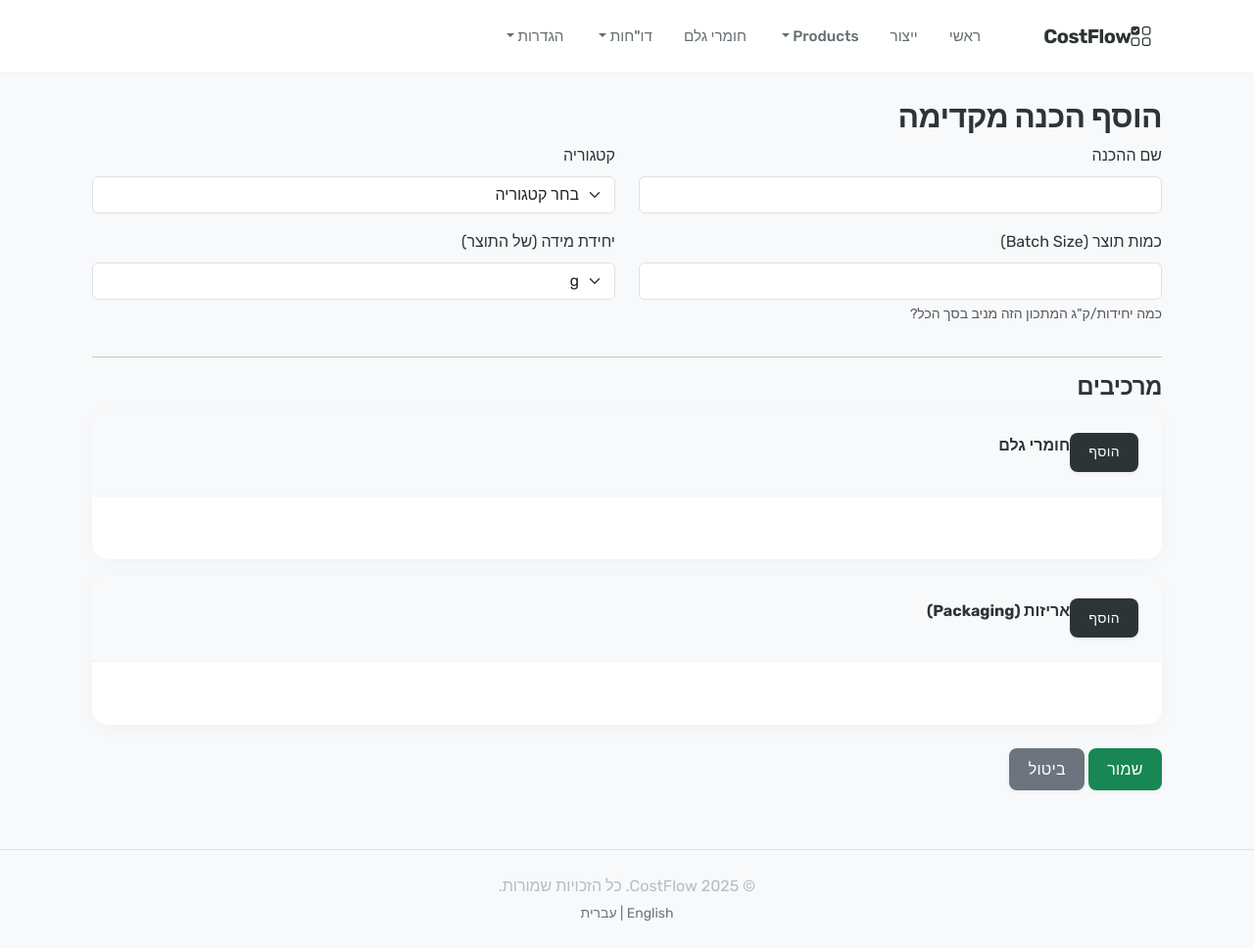
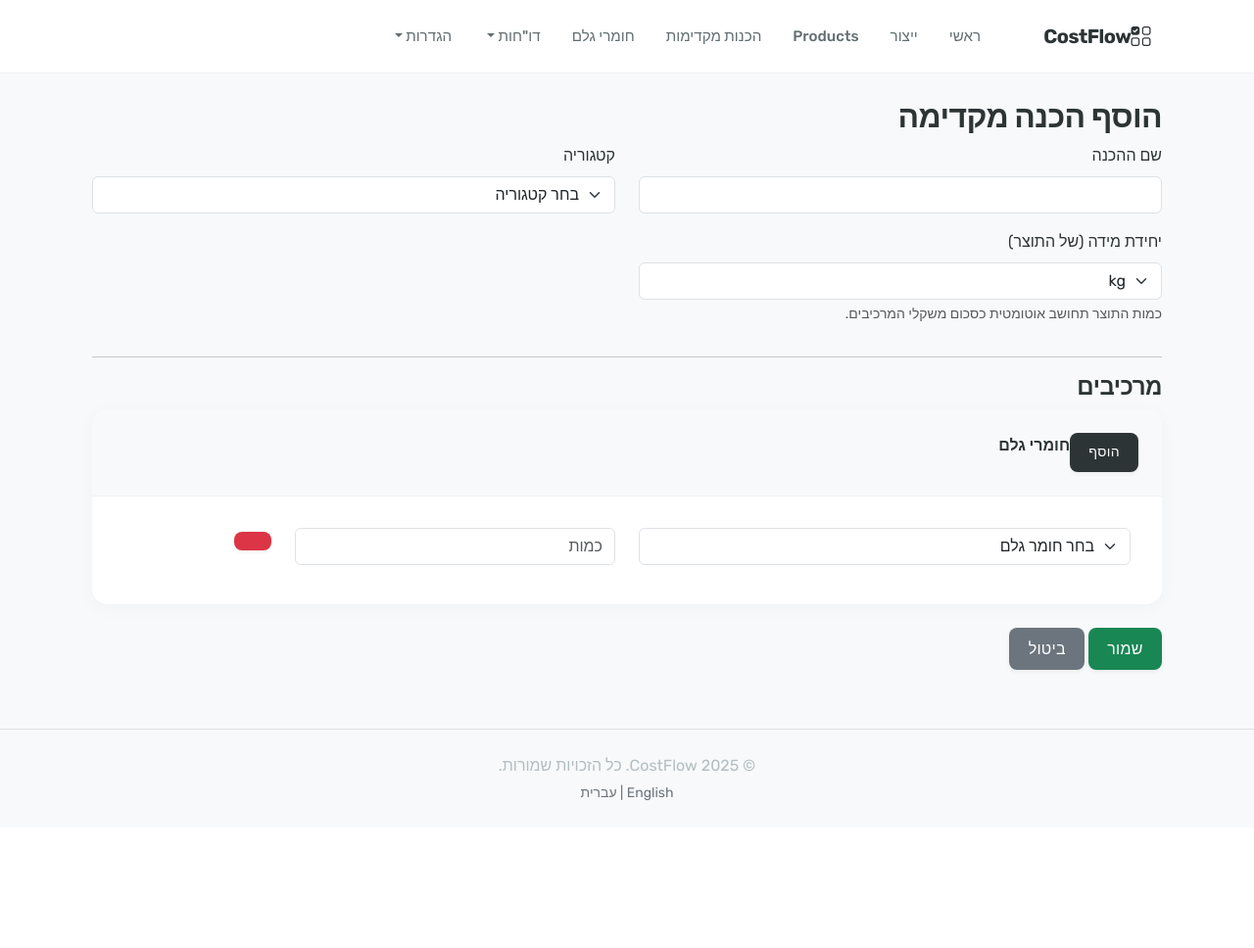
Before and after one commit to gabik/costflow, a Flask app: page /premakes/add in a window 1280 px wide. Shown: the whole page at 98% size. After the commit the page ends 818 px from the top, so only its background shows below. Run offline with Flask 3, Linux system fonts and the light colour scheme; some libraries are stand-ins or nearby versions.

Commit message:
upper bar ui and premakes alignements

```diff
--- a/app/routes.py
+++ b/app/routes.py
@@ -11,7 +11,7 @@ from .models import db, RawMaterial, Labor, Packaging, Product, ProductComponent
 main_blueprint = Blueprint('main', __name__)
 
 # Predefined units for raw materials
-units_list = ["g", "kg", "ml", "l", "piece"]
+units_list = ["kg", "g", "ml", "l", "piece"]
 
 def log_audit(action, target_type, target_id=None, details=None):
     try:
@@ -464,10 +464,21 @@ def add_premake():
     if request.method == 'POST':
         name = request.form['name']
         category_id = request.form.get('category_id')
-        batch_size = float(request.form['batch_size'])
-        unit = request.form['unit']
+        unit = request.form.get('unit', 'kg') # Default to kg
 
         category = Category.query.get(category_id) if category_id else None
+
+        # Process components first to calculate batch size
+        raw_materials = request.form.getlist('raw_material[]')
+        raw_material_quantities = request.form.getlist('raw_material_quantity[]')
+
+        batch_size = 0
+        components_data = []
+
+        for material_id, quantity_str in zip(raw_materials, raw_material_quantities):
+            quantity = float(quantity_str)
+            batch_size += quantity
+            components_data.append({'id': material_id, 'qty': quantity})
 
         premake = Premake(
             name=name,
@@ -480,10 +491,62 @@ def add_premake():
 
         log_audit("CREATE", "Premake", premake.id, f"Created premake {premake.name}")
 
+        # Add components to DB
+        for item in components_data:
+            component = PremakeComponent(
+                premake_id=premake.id,
+                component_type='raw_material',
+                component_id=item['id'],
+                quantity=item['qty']
+            )
+            db.session.add(component)
+
+        # Initial Stock Log (start with 0)
+        initial_stock_log = StockLog(
+            premake_id=premake.id,
+            action_type='set',
+            quantity=0
+        )
+        db.session.add(initial_stock_log)
+
+        db.session.commit()
+        return redirect(url_for('main.premakes'))
+
+    all_raw_materials = [m.to_dict() for m in RawMaterial.query.all()]
+    premake_categories = Category.query.filter_by(type='premake').all()
+    categories = Category.query.filter_by(type='raw_material').all() # For raw material modal if needed
+
+    return render_template(
+        'add_or_edit_premake.html',
+        premake=None,
+        all_raw_materials=all_raw_materials,
+        premake_categories=premake_categories,
+        categories=categories,
+        units=units_list
+    )
+
+@main_blueprint.route('/premakes/edit/<int:premake_id>', methods=['GET', 'POST'])
+def edit_premake(premake_id):
+    premake = Premake.query.get_or_404(premake_id)
+
+    if request.method == 'POST':
+        premake.name = request.form['name']
+        premake.category_id = request.form.get('category_id')
+        premake.unit = request.form['unit']
+
+        # Clear existing components
+        PremakeComponent.query.filter_by(premake_id=premake.id).delete()
+
         # Process components
         raw_materials = request.form.getlist('raw_material[]')
         raw_material_quantities = request.form.getlist('raw_material_quantity[]')
-        for material_id, quantity in zip(raw_materials, raw_material_quantities):
+
+        batch_size = 0
+
+        for material_id, quantity_str in zip(raw_materials, raw_material_quantities):
+            quantity = float(quantity_str)
+            batch_size += quantity
+
             component = PremakeComponent(
                 premake_id=premake.id,
                 component_type='raw_material',
@@ -492,85 +555,13 @@ def add_premake():
             )
             db.session.add(component)
 
-        packaging_ids = request.form.getlist('packaging[]')
-        packaging_quantities = request.form.getlist('packaging_quantity[]')
-        for pkg_id, quantity in zip(packaging_ids, packaging_quantities):
-            component = PremakeComponent(
-                premake_id=premake.id,
-                component_type='packaging',
-                component_id=pkg_id,
-                quantity=quantity
-            )
-            db.session.add(component)
-
-        # Initial Stock Log (start with 0)
-        initial_stock_log = StockLog(
-            premake_id=premake.id,
-            action_type='set',
-            quantity=0
-        )
-        db.session.add(initial_stock_log)
-
-        db.session.commit()
-        return redirect(url_for('main.premakes'))
-
-    all_raw_materials = [m.to_dict() for m in RawMaterial.query.all()]
-    all_packaging = [p.to_dict() for p in Packaging.query.all()]
-    premake_categories = Category.query.filter_by(type='premake').all()
-    categories = Category.query.filter_by(type='raw_material').all() # For raw material modal if needed
-
-    return render_template(
-        'add_or_edit_premake.html',
-        premake=None,
-        all_raw_materials=all_raw_materials,
-        all_packaging=all_packaging,
-        premake_categories=premake_categories,
-        categories=categories,
-        units=units_list
-    )
-
-@main_blueprint.route('/premakes/edit/<int:premake_id>', methods=['GET', 'POST'])
-def edit_premake(premake_id):
-    premake = Premake.query.get_or_404(premake_id)
-
-    if request.method == 'POST':
-        premake.name = request.form['name']
-        premake.category_id = request.form.get('category_id')
-        premake.batch_size = float(request.form['batch_size'])
-        premake.unit = request.form['unit']
-
-        # Clear existing components
-        PremakeComponent.query.filter_by(premake_id=premake.id).delete()
-
-        # Process components
-        raw_materials = request.form.getlist('raw_material[]')
-        raw_material_quantities = request.form.getlist('raw_material_quantity[]')
-        for material_id, quantity in zip(raw_materials, raw_material_quantities):
-            component = PremakeComponent(
-                premake_id=premake.id,
-                component_type='raw_material',
-                component_id=material_id,
-                quantity=quantity
-            )
-            db.session.add(component)
-
-        packaging_ids = request.form.getlist('packaging[]')
-        packaging_quantities = request.form.getlist('packaging_quantity[]')
-        for pkg_id, quantity in zip(packaging_ids, packaging_quantities):
-            component = PremakeComponent(
-                premake_id=premake.id,
-                component_type='packaging',
-                component_id=pkg_id,
-                quantity=quantity
-            )
-            db.session.add(component)
+        premake.batch_size = batch_size
 
         log_audit("UPDATE", "Premake", premake.id, f"Updated premake {premake.name}")
         db.session.commit()
         return redirect(url_for('main.premakes'))
 
     all_raw_materials = [m.to_dict() for m in RawMaterial.query.all()]
-    all_packaging = [p.to_dict() for p in Packaging.query.all()]
     premake_categories = Category.query.filter_by(type='premake').all()
     categories = Category.query.filter_by(type='raw_material').all()
 
@@ -578,7 +569,6 @@ def edit_premake(premake_id):
         'add_or_edit_premake.html',
         premake=premake,
         all_raw_materials=all_raw_materials,
-        all_packaging=all_packaging,
         premake_categories=premake_categories,
         categories=categories,
         units=units_list
--- a/templates/add_or_edit_premake.html
+++ b/templates/add_or_edit_premake.html
@@ -29,20 +29,14 @@
 
         <div class="row">
             <div class="col-md-6">
-                <div class="mb-3">
-                    <label for="batch_size" class="form-label">כמות תוצר (Batch Size)</label>
-                    <input type="number" step="0.01" class="form-control" id="batch_size" name="batch_size" value="{{ premake.batch_size if premake else '' }}" required>
-                    <div class="form-text">כמה יחידות/ק"ג המתכון הזה מניב בסך הכל?</div>
-                </div>
-            </div>
-            <div class="col-md-6">
-                <div class="mb-3">
+                 <div class="mb-3">
                     <label for="unit" class="form-label">יחידת מידה (של התוצר)</label>
                     <select class="form-select" id="unit" name="unit" required>
                         {% for u in units %}
-                        <option value="{{ u }}" {% if premake and premake.unit == u %}selected{% endif %}>{{ u }}</option>
+                        <option value="{{ u }}" {% if (premake and premake.unit == u) or (not premake and u == 'kg') %}selected{% endif %}>{{ u }}</option>
                         {% endfor %}
                     </select>
+                    <div class="form-text">כמות התוצר תחושב אוטומטית כסכום משקלי המרכיבים.</div>
                 </div>
             </div>
         </div>
@@ -90,46 +84,6 @@
             </div>
         </div>
 
-        <!-- Packaging Section -->
-        <div class="card mb-3">
-            <div class="card-header bg-light">
-                אריזות (Packaging)
-                <button type="button" class="btn btn-sm btn-primary float-end" onclick="addPackagingRow()">
-                    <i class="fas fa-plus"></i> הוסף
-                </button>
-            </div>
-            <div class="card-body">
-                <div id="packaging_container">
-                     {% if premake %}
-                        {% for component in premake.components %}
-                            {% if component.component_type == 'packaging' %}
-                            <div class="row mb-2 packaging-row">
-                                <div class="col-md-6">
-                                    <select name="packaging[]" class="form-select select2-packaging" required>
-                                        <option value="">בחר אריזה</option>
-                                        {% for pkg in all_packaging %}
-                                        <option value="{{ pkg.id }}" {% if pkg.id == component.component_id %}selected{% endif %}>
-                                            {{ pkg.name }}
-                                        </option>
-                                        {% endfor %}
-                                    </select>
-                                </div>
-                                <div class="col-md-4">
-                                    <input type="number" step="1" name="packaging_quantity[]" class="form-control" placeholder="כמות" value="{{ component.quantity }}" required>
-                                </div>
-                                <div class="col-md-2">
-                                    <button type="button" class="btn btn-danger btn-sm" onclick="removeRow(this)">
-                                        <i class="fas fa-trash"></i>
-                                    </button>
-                                </div>
-                            </div>
-                            {% endif %}
-                        {% endfor %}
-                    {% endif %}
-                </div>
-            </div>
-        </div>
-
         <div class="mt-4">
             <button type="submit" class="btn btn-success">שמור</button>
             <a href="{{ url_for('main.premakes') }}" class="btn btn-secondary">ביטול</a>
@@ -161,29 +115,6 @@
     </div>
 </template>
 
-<template id="packaging-row-template">
-    <div class="row mb-2 packaging-row">
-        <div class="col-md-6">
-            <select name="packaging[]" class="form-select select2-packaging" required>
-                <option value="">בחר אריזה</option>
-                {% for pkg in all_packaging %}
-                <option value="{{ pkg.id }}">
-                    {{ pkg.name }}
-                </option>
-                {% endfor %}
-            </select>
-        </div>
-        <div class="col-md-4">
-            <input type="number" step="1" name="packaging_quantity[]" class="form-control" placeholder="כמות" required>
-        </div>
-        <div class="col-md-2">
-            <button type="button" class="btn btn-danger btn-sm" onclick="removeRow(this)">
-                <i class="fas fa-trash"></i>
-            </button>
-        </div>
-    </div>
-</template>
-
 <script>
     function addRawMaterialRow() {
         const template = document.getElementById('raw-material-row-template');
@@ -192,15 +123,16 @@
         // Re-initialize select2 if used (omitted for simplicity in MVP, but good to have)
     }
 
-    function addPackagingRow() {
-        const template = document.getElementById('packaging-row-template');
-        const clone = template.content.cloneNode(true);
-        document.getElementById('packaging_container').appendChild(clone);
-    }
-
     function removeRow(button) {
         button.closest('.row').remove();
     }
+
+    document.addEventListener('DOMContentLoaded', function() {
+        const hasRows = document.querySelectorAll('.raw-material-row').length > 0;
+        if (!hasRows) {
+            addRawMaterialRow();
+        }
+    });
 </script>
 
 {% endblock %}
--- a/templates/add_or_edit_raw_material.html
+++ b/templates/add_or_edit_raw_material.html
@@ -42,9 +42,9 @@
                         <div class="col-md-6">
             <div class="mb-3">
                 <label for="unit" class="form-label">יחידת מידה</label>
-                                <select id="unit" name="unit" class="form-select" required>
+                <select class="form-select" id="unit" name="unit" required>
                     {% for unit in units %}
-                                    <option value="{{ unit }}" {% if material and material.unit == unit %}selected{% endif %}>{{ unit }}</option>
+                    <option value="{{ unit }}" {% if (material and material.unit == unit) or (not material and unit == 'kg') %}selected{% endif %}>{{ unit }}</option>
                     {% endfor %}
                 </select>
             </div>
--- a/templates/base.html
+++ b/templates/base.html
@@ -35,21 +35,8 @@
             <ul class="navbar-nav ms-auto align-items-center">
                 <li class="nav-item"><a class="nav-link" href="{{ url_for('main.index') }}">ראשי</a></li>
                 <li class="nav-item"><a class="nav-link" href="{{ url_for('main.production') }}">ייצור</a></li>
-                <li class="nav-item dropdown">
-                    <a class="nav-link dropdown-toggle" href="#" id="productsDropdown" role="button" data-bs-toggle="dropdown" aria-expanded="false">
-                        {{ _('Products') }}
-                    </a>
-                    <ul class="dropdown-menu" aria-labelledby="productsDropdown">
-                        <li><a class="dropdown-item" href="{{ url_for('main.products') }}">{{ _('All Products') }}</a></li>
-                        <li><a class="dropdown-item" href="{{ url_for('main.add_product') }}">{{ _('Add Product') }}</a></li>
-                         <li><hr class="dropdown-divider"></li>
-                        <li><a class="dropdown-item" href="{{ url_for('main.premakes') }}">הכנות מקדימות (Premakes)</a></li>
-                        <li><a class="dropdown-item" href="{{ url_for('main.add_premake') }}">הוסף הכנה מקדימה</a></li>
-                        <li><hr class="dropdown-divider"></li>
-                        <li><a class="dropdown-item" href="{{ url_for('main.categories', type='product') }}">{{ _('Product Categories') }}</a></li>
-                        <li><a class="dropdown-item" href="{{ url_for('main.categories', type='premake') }}">קטגוריות הכנות</a></li>
-                    </ul>
-                </li>
+                <li class="nav-item"><a class="nav-link" href="{{ url_for('main.products') }}">{{ _('Products') }}</a></li>
+                <li class="nav-item"><a class="nav-link" href="{{ url_for('main.premakes') }}">הכנות מקדימות</a></li>
                 <li class="nav-item"><a class="nav-link" href="{{ url_for('main.raw_materials') }}">חומרי גלם</a></li>
                 <li class="nav-item dropdown">
                     <a class="nav-link dropdown-toggle" href="#" id="reportsDropdown" role="button" data-bs-toggle="dropdown" aria-expanded="false">
--- a/templates/premakes.html
+++ b/templates/premakes.html
@@ -2,7 +2,7 @@
 
 {% block content %}
 <div class="d-flex justify-content-between align-items-center mb-4">
-    <h2>הכנות מקדימות (Premakes)</h2>
+    <h2>הכנות מקדימות</h2>
     <a href="{{ url_for('main.add_premake') }}" class="btn btn-primary">
         <i class="fas fa-plus"></i> הוסף הכנה מקדימה
     </a>
@@ -14,7 +14,6 @@
             <tr>
                 <th>שם</th>
                 <th>קטגוריה</th>
-                <th>כמות (Batch)</th>
                 <th>יחידה</th>
                 <th>פעולות</th>
             </tr>
@@ -24,7 +23,6 @@
             <tr>
                 <td>{{ premake.name }}</td>
                 <td>{{ premake.category.name if premake.category else '-' }}</td>
-                <td>{{ premake.batch_size }}</td>
                 <td>{{ premake.unit }}</td>
                 <td>
                     <div class="btn-group" role="group">
```
Also changed, not shown: templates/add_or_edit_product.html (+32 -32 lines), templates/product_details.html (+67 -67 lines). Lines whose indentation alone changed are shown as unchanged.
